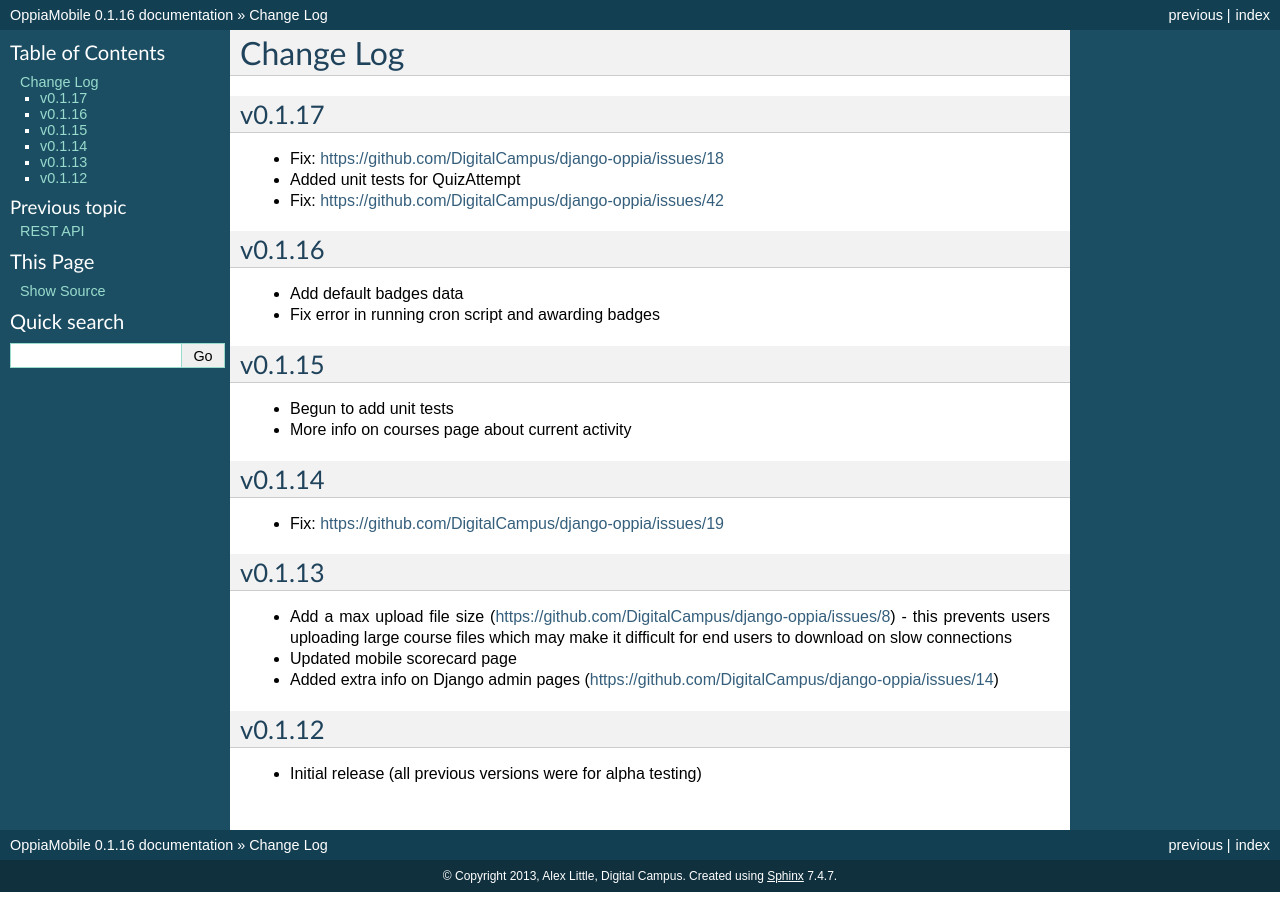
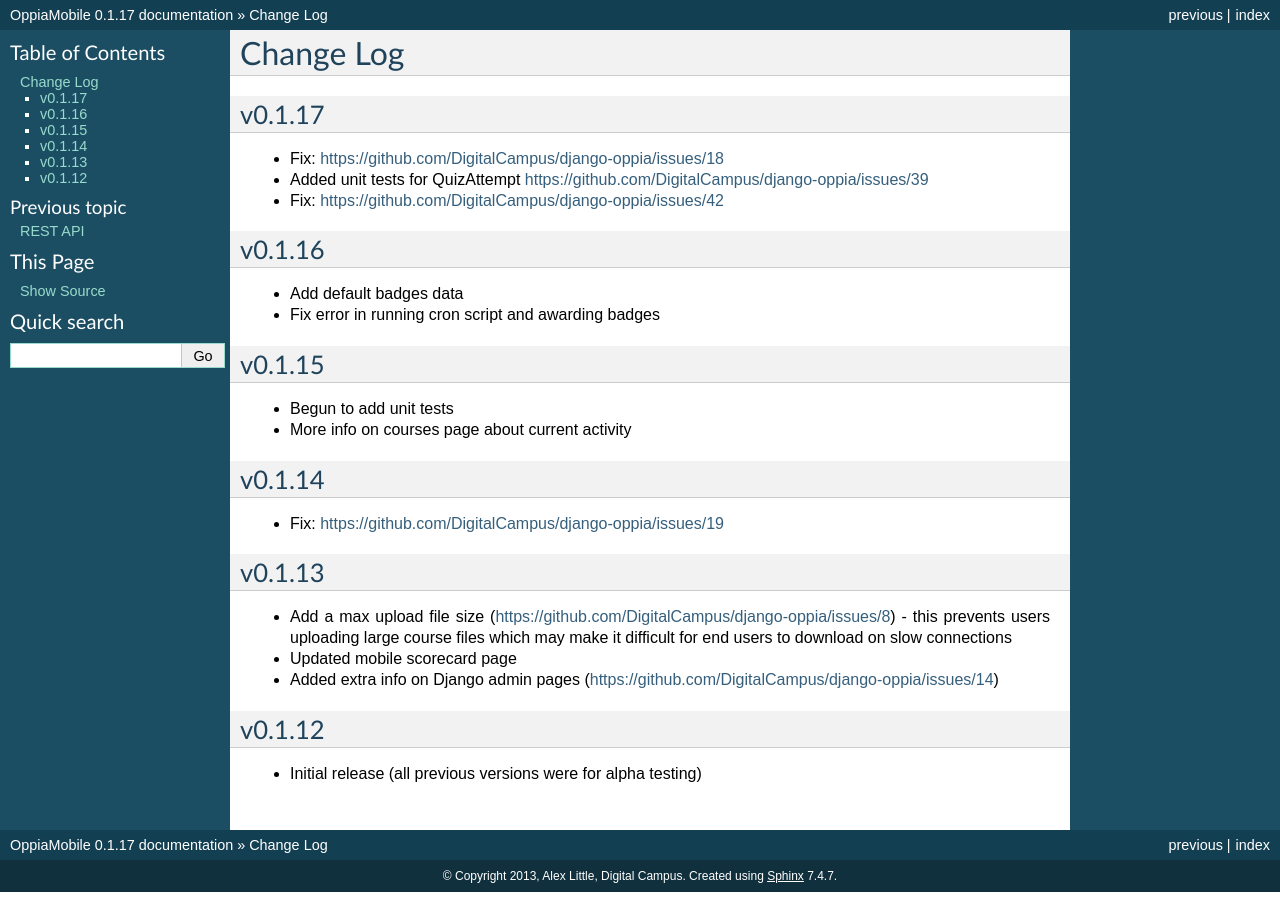
Before and after one commit to DigitalCampus/django-oppia, a Sphinx documentation site: the page built from docs/changelog.rst, in a window 1280 px wide. Built offline with Sphinx 7.4.7, drawn with Linux system fonts in a browser that asks for light colours; the version number is read from the project's files by our own code.

Commit message:
Update version nos

```diff
--- a/docs/changelog.rst
+++ b/docs/changelog.rst
@@ -5,7 +5,7 @@ Change Log
 v0.1.17
 -------
 * Fix: https://github.com/DigitalCampus/django-oppia/issues/18
-* Added unit tests for QuizAttempt
+* Added unit tests for QuizAttempt https://github.com/DigitalCampus/django-oppia/issues/39
 * Fix: https://github.com/DigitalCampus/django-oppia/issues/42
 
 v0.1.16
--- a/docs/conf.py
+++ b/docs/conf.py
@@ -56,9 +56,9 @@ copyright = u'2013, Alex Little, Digital Campus'
 # built documents.
 #
 # The short X.Y version.
-version = '0.1.16'
+version = '0.1.17'
 # The full version, including alpha/beta/rc tags.
-release = '0.1.16'
+release = '0.1.17'
 
 # The language for content autogenerated by Sphinx. Refer to documentation
 # for a list of supported languages.
--- a/setup.py
+++ b/setup.py
@@ -8,7 +8,7 @@ os.chdir(os.path.normpath(os.path.join(os.path.abspath(__file__), os.pardir)))
 
 setup(
     name='django-oppia',
-    version='0.1.16',
+    version='0.1.17',
     packages=['oppia','oppia.quiz','oppia.api','oppia.profile','oppia.quiz.api', 'oppia.migrations', 'oppia.quiz.migrations', 'oppia.mobile'],
     include_package_data=True,
     license='GNU GPL v3 License',  # example license
```
